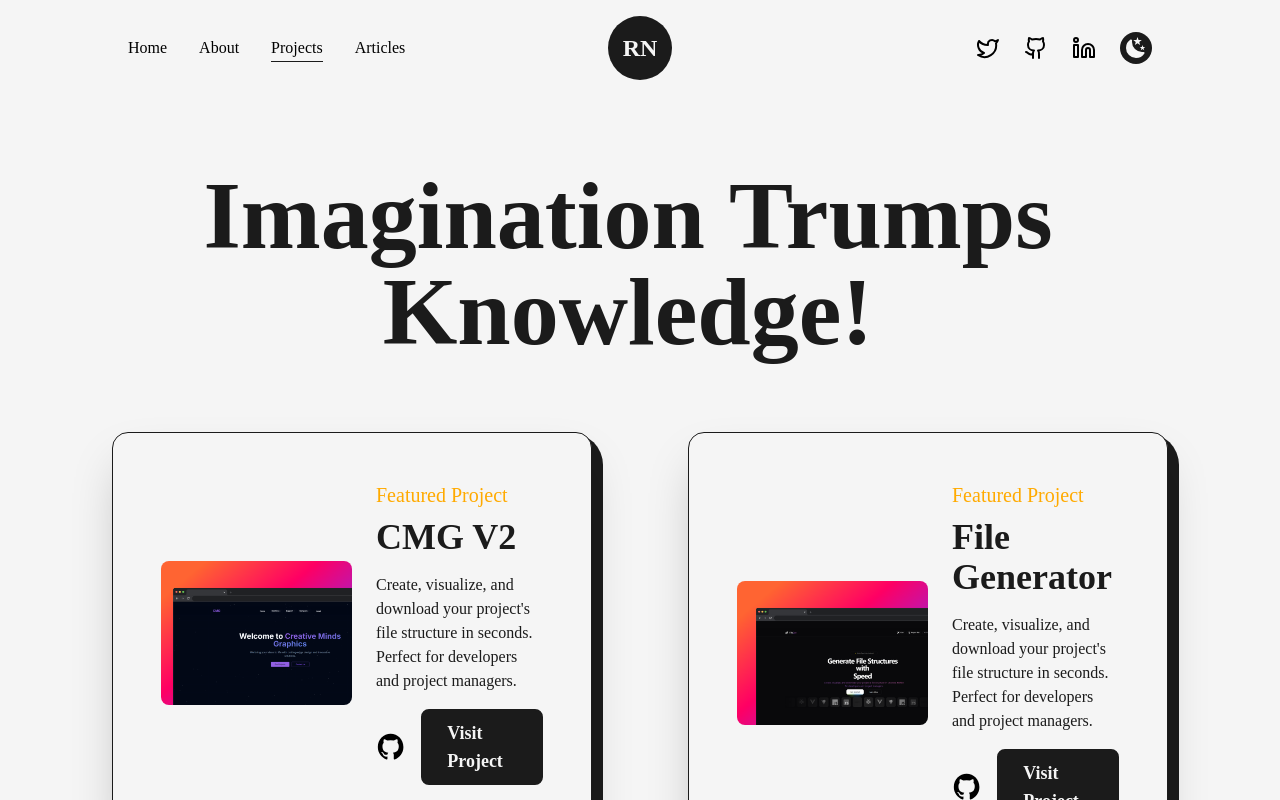
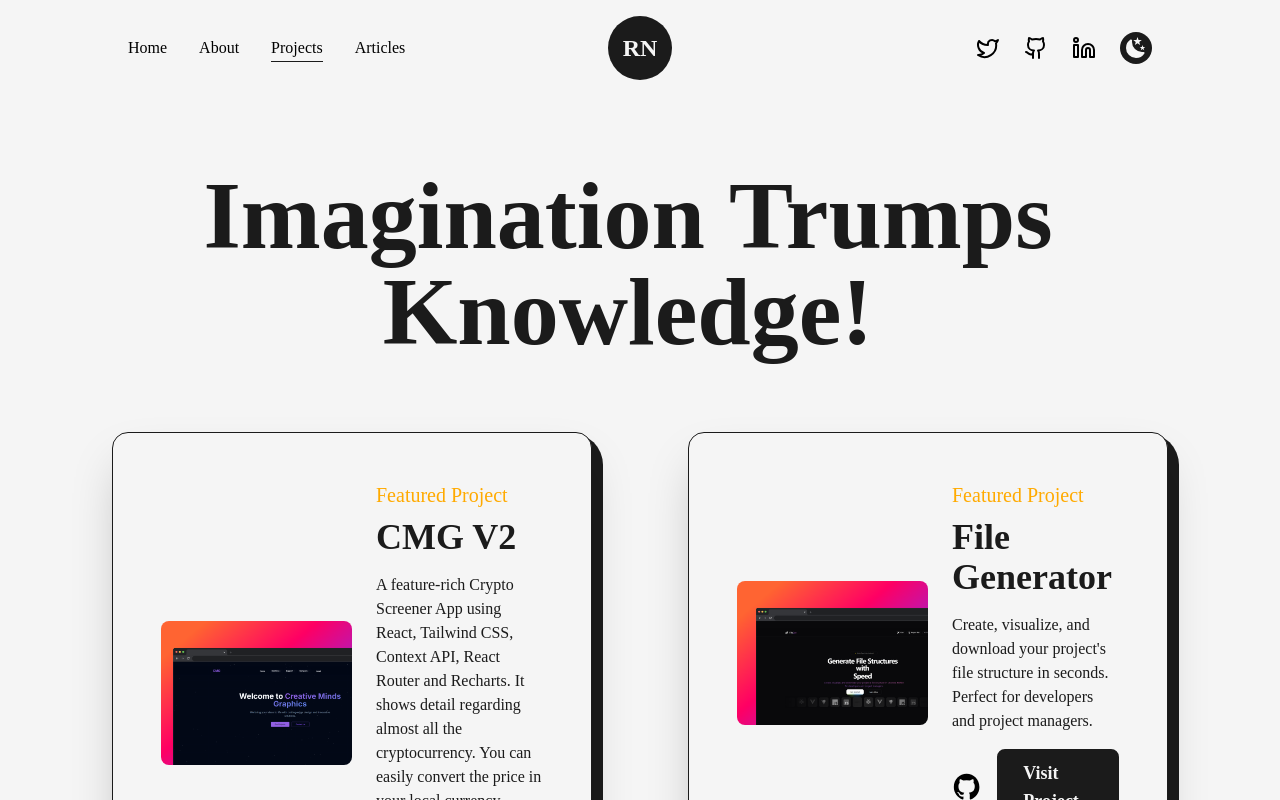
Before and after one commit to Ubaton/portfolio_v2, a Next.js app: page /projects in a window 1280 px wide. Shown: the top 800 px of the page. Built offline with nearby package versions, Linux system fonts and the light colour scheme.

Commit message:
New update

```diff
--- a/src/pages/projects.js
+++ b/src/pages/projects.js
@@ -141,8 +141,10 @@ const projects = () => {
               <FeaturedProject
                 title={"CMG V2"}
                 img={CMGWebsite}
-                summary={`Create, visualize, and download your project's file structure in seconds. Perfect for developers and project managers.`}
-                link={"https://filegen.vercel.app/"}
+                summary={`A feature-rich Crypto Screener App using React, Tailwind CSS, Context API, React Router and Recharts.
+                          It shows detail regarding almost all the cryptocurrency. You can easily convert the price in your
+                          local currency.`}
+                link={"https://creativemg-website.vercel.app/"}
                 github={"https://github.com/Ubaton"}
                 type={"Featured Project"}
               />
```
